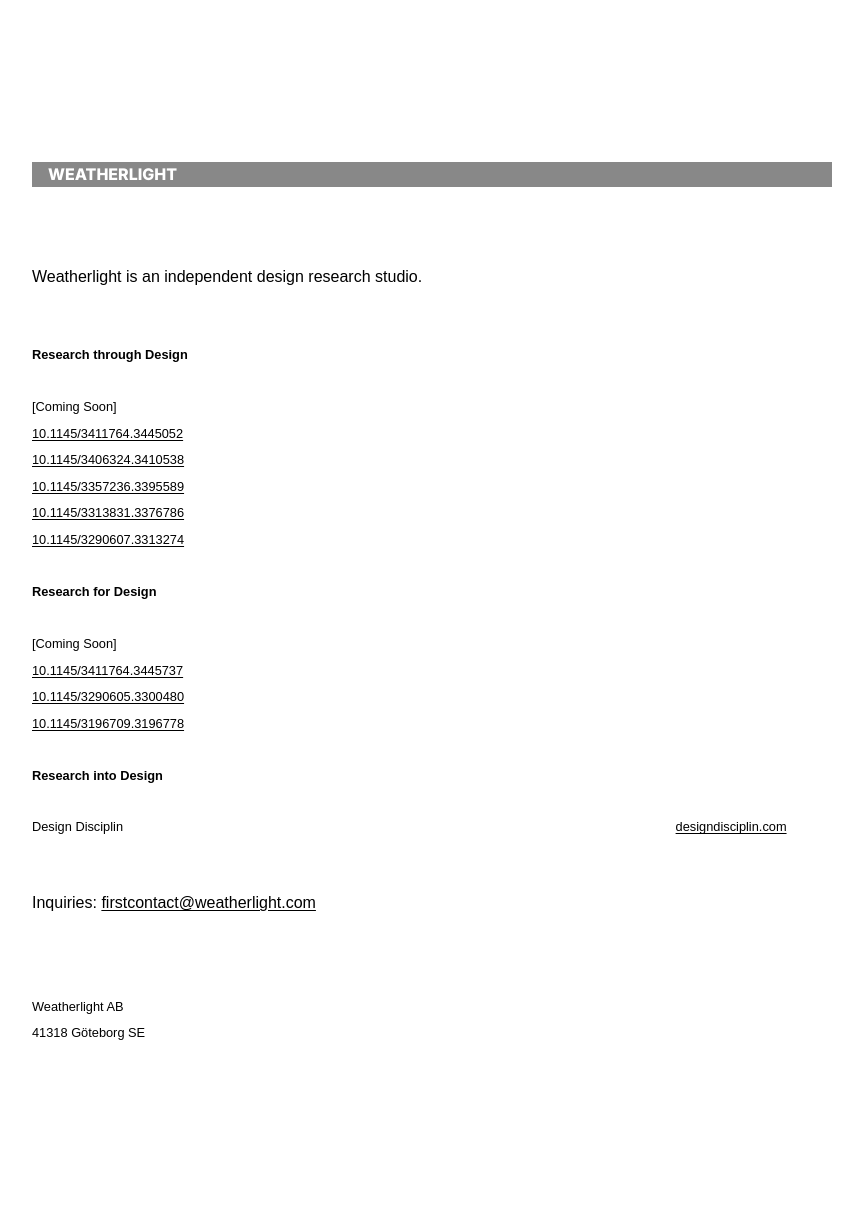
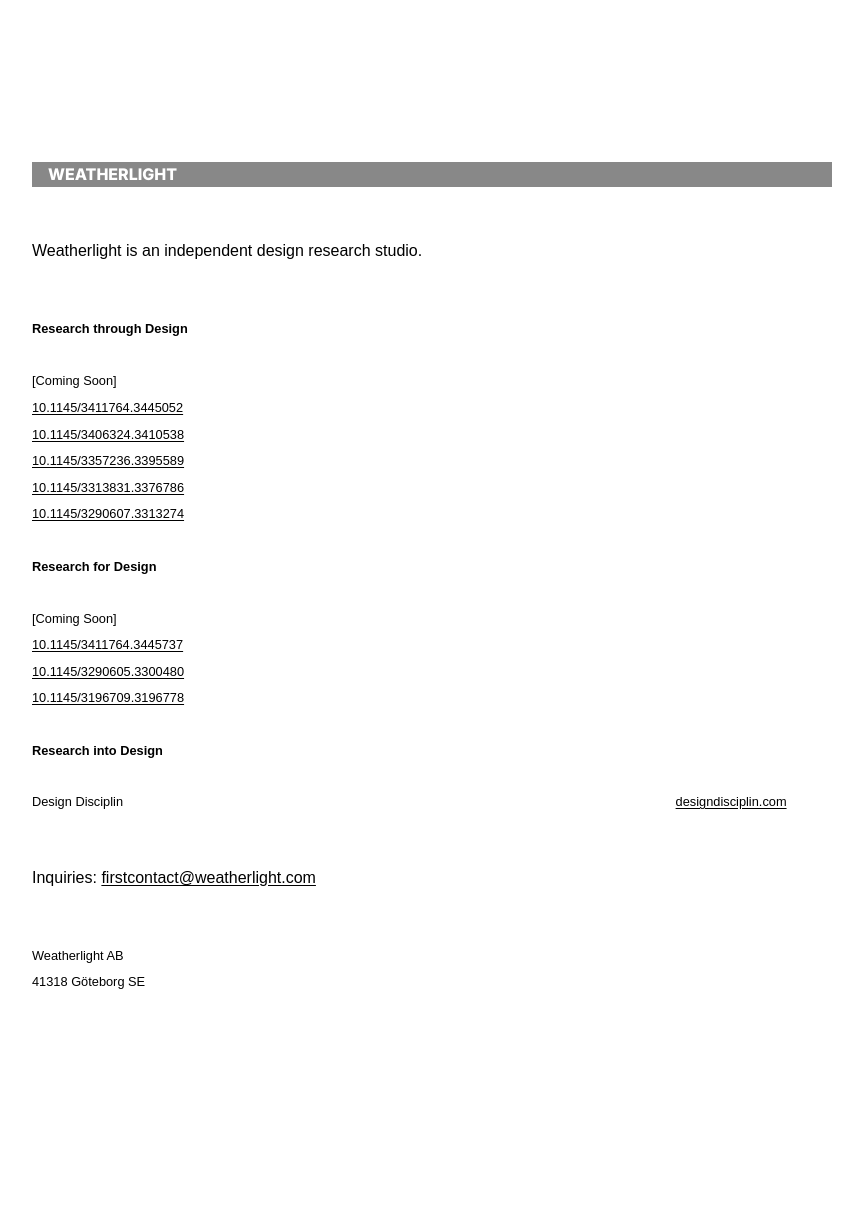
Before and after one commit to mbaytas/weatherlight, a Jekyll site: the page built from README.md, in a window 1280 px wide. Shown: the whole page, without its empty margins (208-1071 px from the left). Built offline with Jekyll 4.4.1, drawn with Linux system fonts in a browser that asks for light colours; some web fonts are replaced; our own code applies the rules of GitHub Pages for plain Markdown files; after the commit the page ends 1156 px from its top, so only the background shows below that.

Commit message:
Update default.html

```diff
--- a/_layouts/default.html
+++ b/_layouts/default.html
@@ -91,7 +91,7 @@ a {
 
 .grid {
   display: grid;
-  grid-gap: 1.6rem;
+  grid-gap: 0;
   grid-template-columns: minmax(1rem, 1fr);
   max-width: 800px;
   margin: 0 auto;
```
